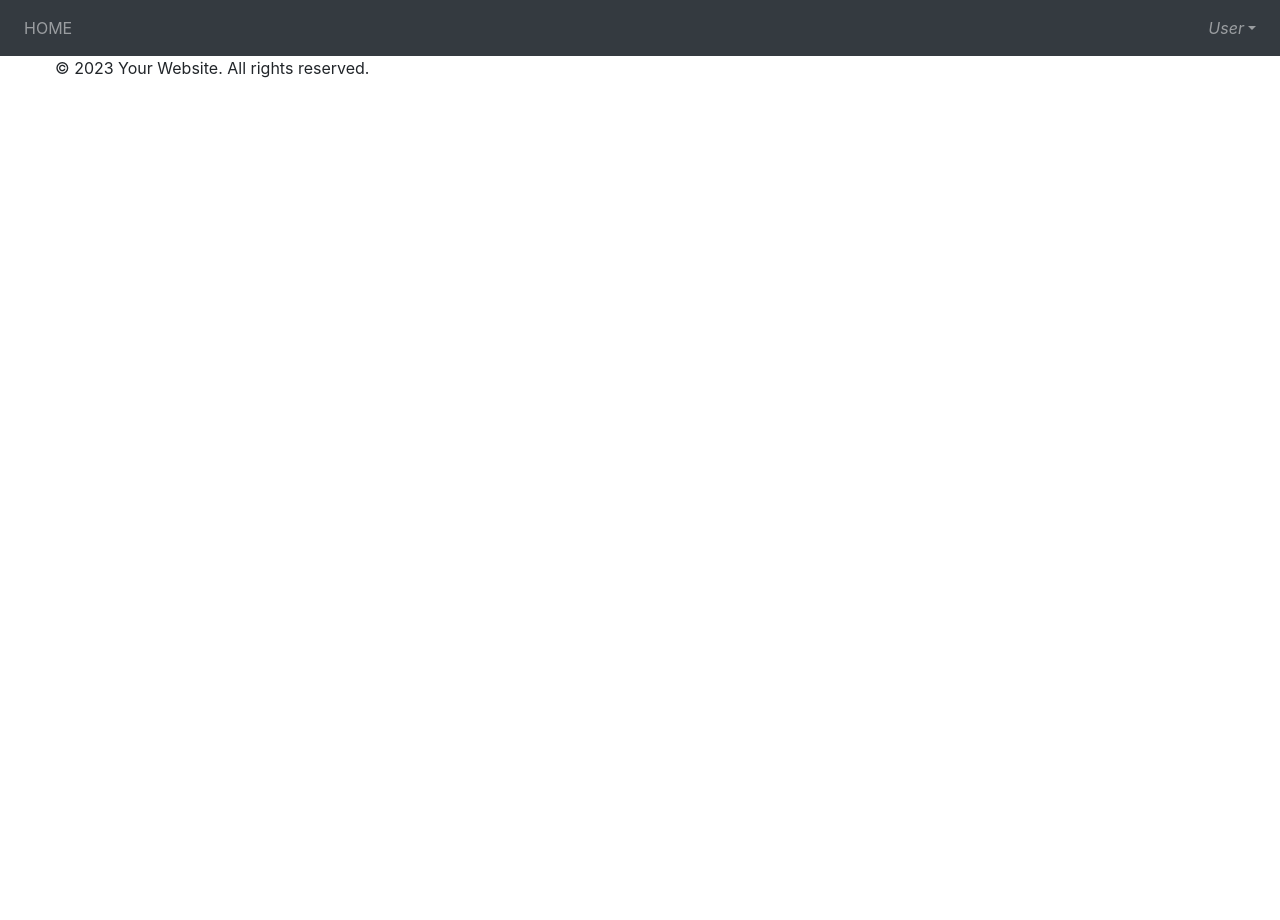
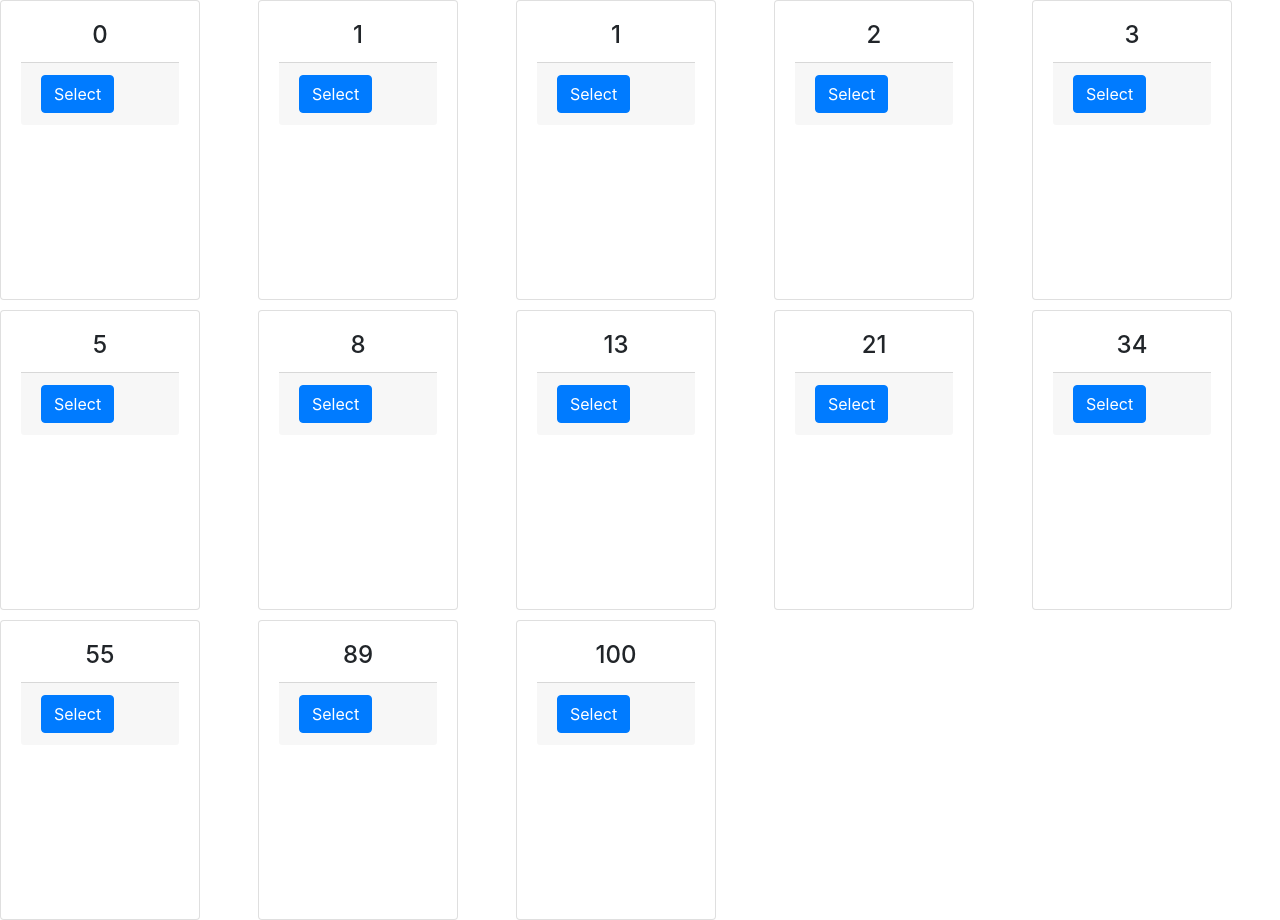
Before and after one commit to letssharepie/planpok, a Nuxt app: page / in a window 1280 px wide. Before the commit the page ends 800 px from the top, so only its background shows below. Built offline with nearby package versions, Linux system fonts and the light colour scheme.

Commit message:
add static fibonacci file, add card component with some logic

```diff
--- a/components/Card.vue
+++ b/components/Card.vue
@@ -1,3 +1,34 @@
 <template>
+  <div>
+    <b-card class="card-main">
+      <b-card-title class="card-title">
+        {{ fibonacciNumber }}
+      </b-card-title>
+      <b-card-footer>
+        <b-button variant="primary">Select</b-button>
+      </b-card-footer>
+    </b-card>
+  </div>
+</template>
 
-</template>
+<script>
+export default {
+  props: {
+    fibonacciNumber: {
+      type: Number,
+      required: true,
+    },
+  },
+};
+</script>
+
+<style>
+.card-main {
+  width: 200px;
+  height: 300px;
+}
+
+.card-title {
+  text-align: center;
+}
+</style>
--- a/pages/index.vue
+++ b/pages/index.vue
@@ -1,11 +1,29 @@
 <template>
-  <Board/>
+  <div class="card-container">
+    <Card :fibonacciNumber="number" v-for="number in fibonacci" :key="number" />
+  </div>
 </template>
 
-<script lang="ts">
-import Vue from 'vue'
+<script>
+import Card from "~/components/Card.vue";
+import fibonacci from "../static/fibonacci.json";
 
-export default Vue.extend({
-  name: 'IndexPage'
-})
+export default {
+  components: {
+    Card,
+  },
+  data() {
+    return {
+      fibonacci: fibonacci,
+    };
+  },
+};
 </script>
+
+<style>
+.card-container {
+  display: grid;
+  grid-template-columns: repeat(5, 1fr);
+  grid-gap: 10px;
+}
+</style>
--- /dev/null
+++ b/static/fibonacci.json
@@ -0,0 +1 @@
+[0, 1, 1, 2, 3, 5, 8, 13, 21, 34, 55, 89, 100]
```
